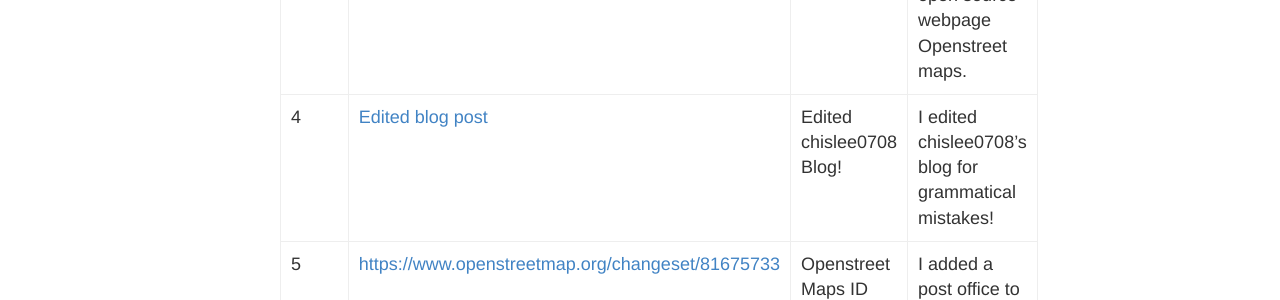
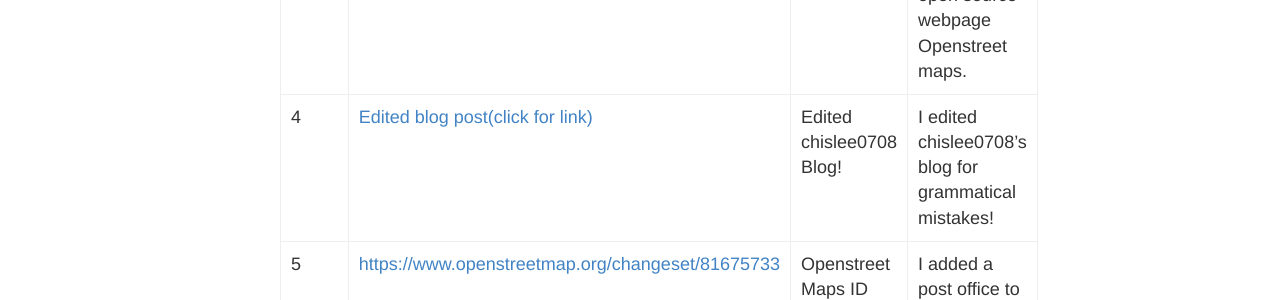
Before and after one commit to hunter-college-ossd-spr-2020/MarceloDamian-weekly, a Jekyll site: the page built from contributions.md, in a window 1280 px wide. Shown: the part 1209-1509 px from the top of the page. Built offline with Jekyll 4.4.1, drawn with Linux system fonts in a browser that asks for light colours.

Commit message:
Update contributions.md

```diff
--- a/contributions.md
+++ b/contributions.md
@@ -24,5 +24,5 @@ following the same syntax.
 |  3  | [https://www.openstreetmap.org/changeset/81148459](https://www.openstreetmap.org/changeset/81148459)    | Openstreet Maps ID   |   I added a fast-food restaurant to the open source webpage Openstreet maps.    |
 |  3  | [https://www.openstreetmap.org/changeset/81148329](https://www.openstreetmap.org/changeset/81148329)    | Openstreet Maps ID   |   I added a house to the open source webpage Openstreet maps.    |
 |  4  | [https://www.openstreetmap.org/changeset/81148329](https://www.openstreetmap.org/changeset/81148329)    | Openstreet Maps ID   |   I added a house to the open source webpage Openstreet maps.    |
-|  4  | [Edited blog post](https://github.com/hunter-college-ossd-spr-2020/chislee0708-weekly/blob/gh-pages/_posts/2020-02-16-week03.md) | Edited chislee0708 Blog! | I edited chislee0708's blog for grammatical mistakes! |
+|  4  | [Edited blog post(click for link)](https://github.com/hunter-college-ossd-spr-2020/chislee0708-weekly/blob/gh-pages/_posts/2020-02-16-week03.md) | Edited chislee0708 Blog! | I edited chislee0708's blog for grammatical mistakes! |
 |  5  | [https://www.openstreetmap.org/changeset/81675733](https://www.openstreetmap.org/changeset/81675733)    | Openstreet Maps ID   |   I added a post office to the open source webpage Openstreet maps.    |
```
